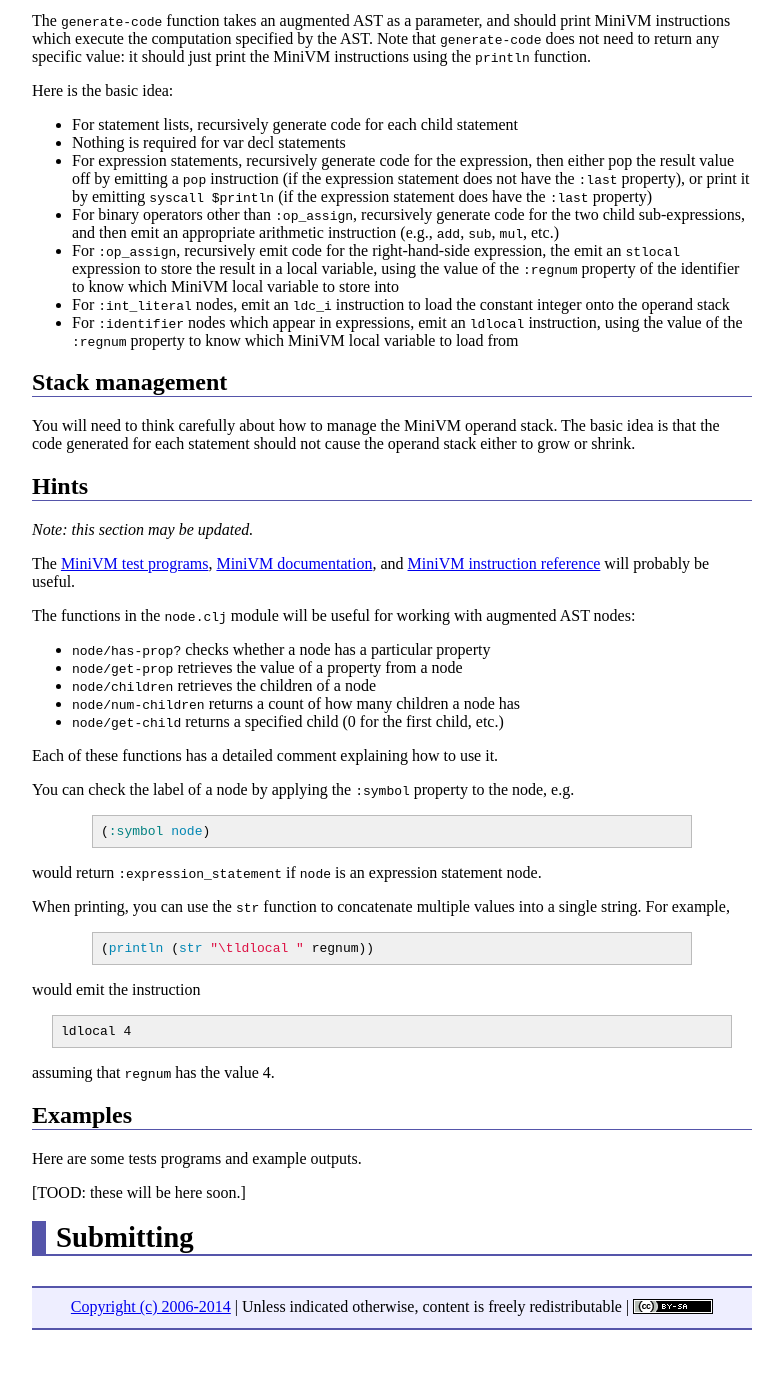
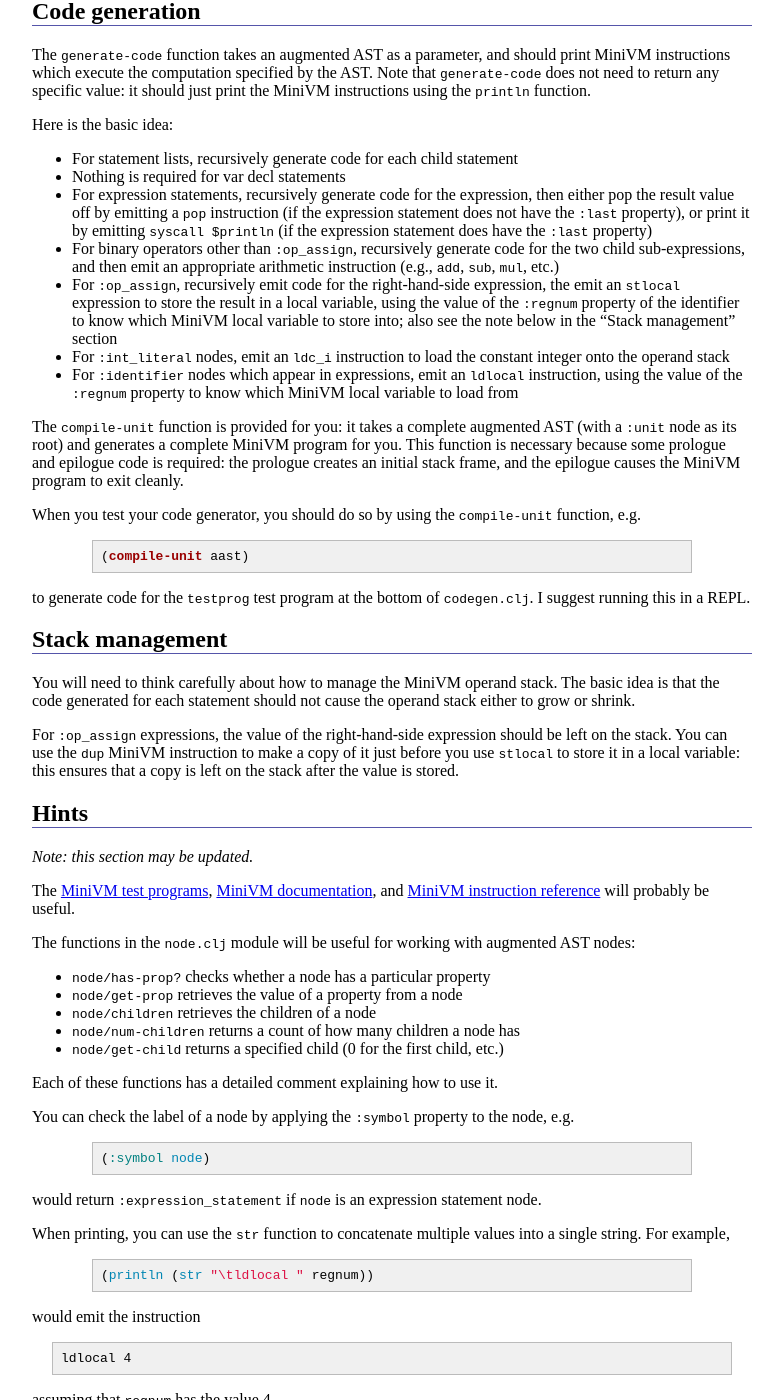
Before and after one commit to ycpcs/cs340-fall2014, a Jekyll site: the page built from assign/assign08.md, in a window 1280 px wide and 1400 px high, scrolled down 2108 px. Shown: the whole window, without its empty margins (248-1031 px from the left). Built offline with Jekyll 4.4.1, drawn with Linux system fonts in a browser that asks for light colours; nearby versions of some CDN libraries; Markdown is read by kramdown in place of the engine named in the settings; before the commit the page ends 3448 px from its top, so only the background shows below that; some of the changed text lies outside the part shown.

Commit message:
more work on assign 8...

```diff
--- a/assign/assign08.md
+++ b/assign/assign08.md
@@ -2,6 +2,8 @@
 layout: default
 title: "Assignment 8: Code Generation"
 ---
+
+*Note: this is somewhat incomplete*
 
 **Due**: Tuesday, Dec 9th by 11:59 PM
 
@@ -108,14 +110,25 @@ Here is the basic idea:
 * Nothing is required for var decl statements
 * For expression statements, recursively generate code for the expression, then either pop the result value off by emitting a `pop` instruction (if the expression statement does not have the `:last` property), or print it by emitting `syscall $println` (if the expression statement does have the `:last` property)
 * For binary operators other than `:op_assign`, recursively generate code for the two child sub-expressions, and then emit an appropriate arithmetic instruction (e.g., `add`, `sub`, `mul`, etc.)
-* For `:op_assign`, recursively emit code for the right-hand-side expression, the emit an `stlocal` expression to store the result in a local variable, using the value of the `:regnum` property of the identifier to know which MiniVM local variable to store into
+* For `:op_assign`, recursively emit code for the right-hand-side expression, the emit an `stlocal` expression to store the result in a local variable, using the value of the `:regnum` property of the identifier to know which MiniVM local variable to store into; also see the note below in the "Stack management" section
 * For `:int_literal` nodes, emit an `ldc_i` instruction to load the constant integer onto the operand stack
 * For `:identifier` nodes which appear in expressions, emit an `ldlocal` instruction, using the value of the `:regnum` property to know which MiniVM local variable to load from
 
+The `compile-unit` function is provided for you: it takes a complete augmented AST (with a `:unit` node as its root) and generates a complete MiniVM program for you.  This function is necessary because some prologue and epilogue code is required: the prologue creates an initial stack frame, and the epilogue causes the MiniVM program to exit cleanly.
+
+When you test your code generator, you should do so by using the `compile-unit` function, e.g.
+
+{% highlight clojure %}
+(compile-unit aast)
+{% endhighlight %}
+
+to generate code for the `testprog` test program at the bottom of `codegen.clj`.  I suggest running this in a REPL.
+
 ## Stack management
 
-You will need to think carefully about how to manage the MiniVM operand stack.  The basic idea is
-that the code generated for each statement should not cause the operand stack either to grow or shrink.
+You will need to think carefully about how to manage the MiniVM operand stack.  The basic idea is that the code generated for each statement should not cause the operand stack either to grow or shrink.
+
+For `:op_assign` expressions, the value of the right-hand-side expression should be left on the stack.  You can use the `dup` MiniVM instruction to make a copy of it just before you use `stlocal` to store it in a local variable: this ensures that a copy is left on the stack after the value is stored.
 
 ## Hints
 
@@ -153,10 +166,63 @@ would emit the instruction
 
 assuming that `regnum` has the value 4.
 
+You can use the `do` construct to execute several Clojure expressions.  This is useful, for example, if you need to recursively generate code and then print an instruction, e.g.:
+
+{% highlight clojure %}
+(do
+  (generate-code (node/get-child node 0))
+  (generate-code (node/get-child node 1))
+  (println "\tadd"))
+{% endhighlight %}
+
 ## Examples
 
 Here are some tests programs and example outputs.
 
-[TOOD: these will be here soon.]
+For the following minilang program:
+
+    var a; a := 4 * 5; a;
+
+A possible MiniVM program is
+
+    main:
+        enter 0, 1
+        ldc_i 4
+        ldc_i 5
+        mul
+        dup
+        stlocal 0
+        pop
+        ldlocal 0
+        syscall $println
+        pop
+        ldc_i 0
+        ret
+
+For the following minilang program:
+
+    var a; var b; var c; b := 6; c := 3; a := b*c;
+
+A possible MiniVM program is
+
+    main:
+        enter 0, 3
+        ldc_i 6
+        dup
+        stlocal 1
+        pop
+        ldc_i 3
+        dup
+        stlocal 2
+        pop
+        ldlocal 1
+        ldlocal 2
+        mul
+        dup
+        stlocal 0
+        syscall $println
+        pop
+        ldc_i 0
+        ret
 
 # Submitting
```
